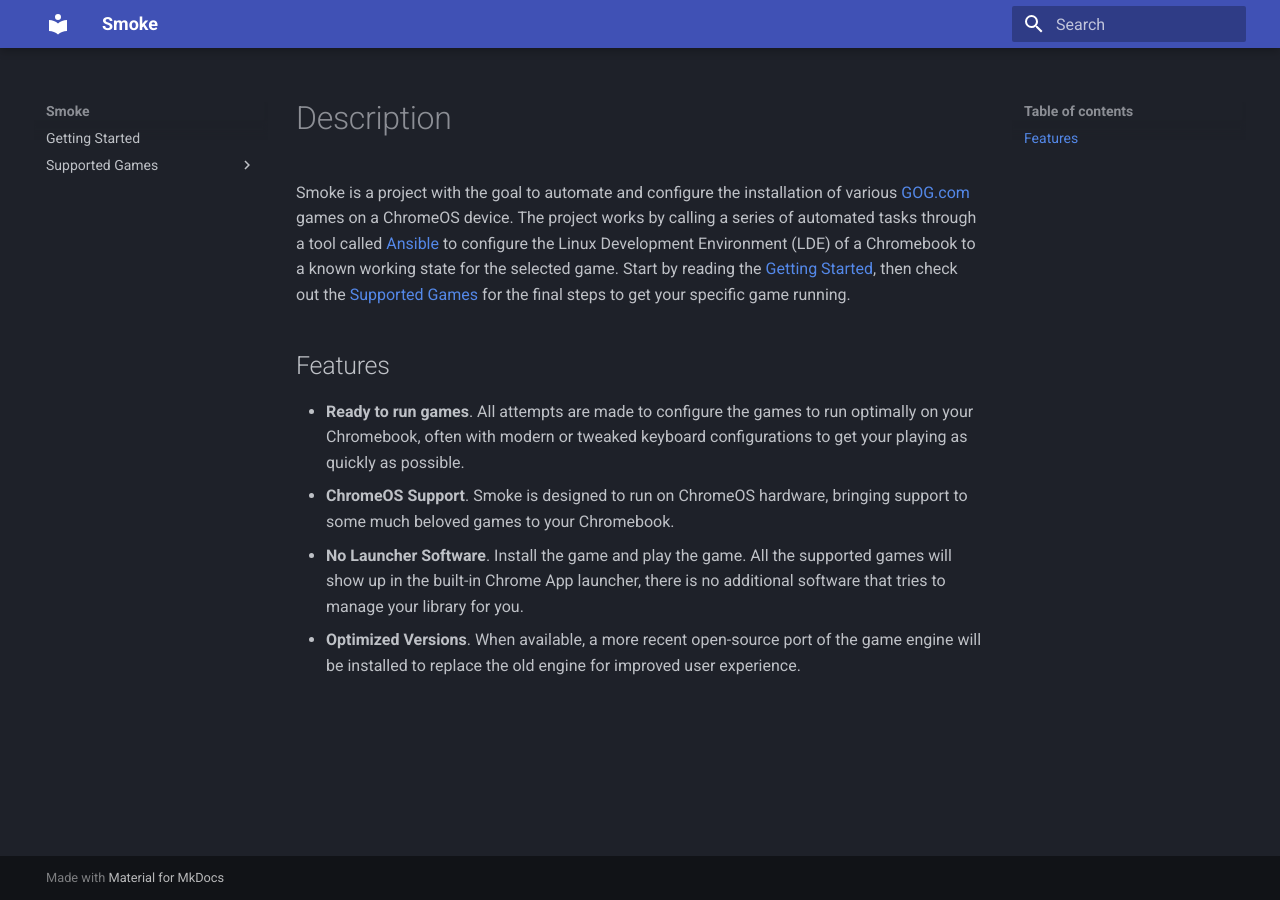
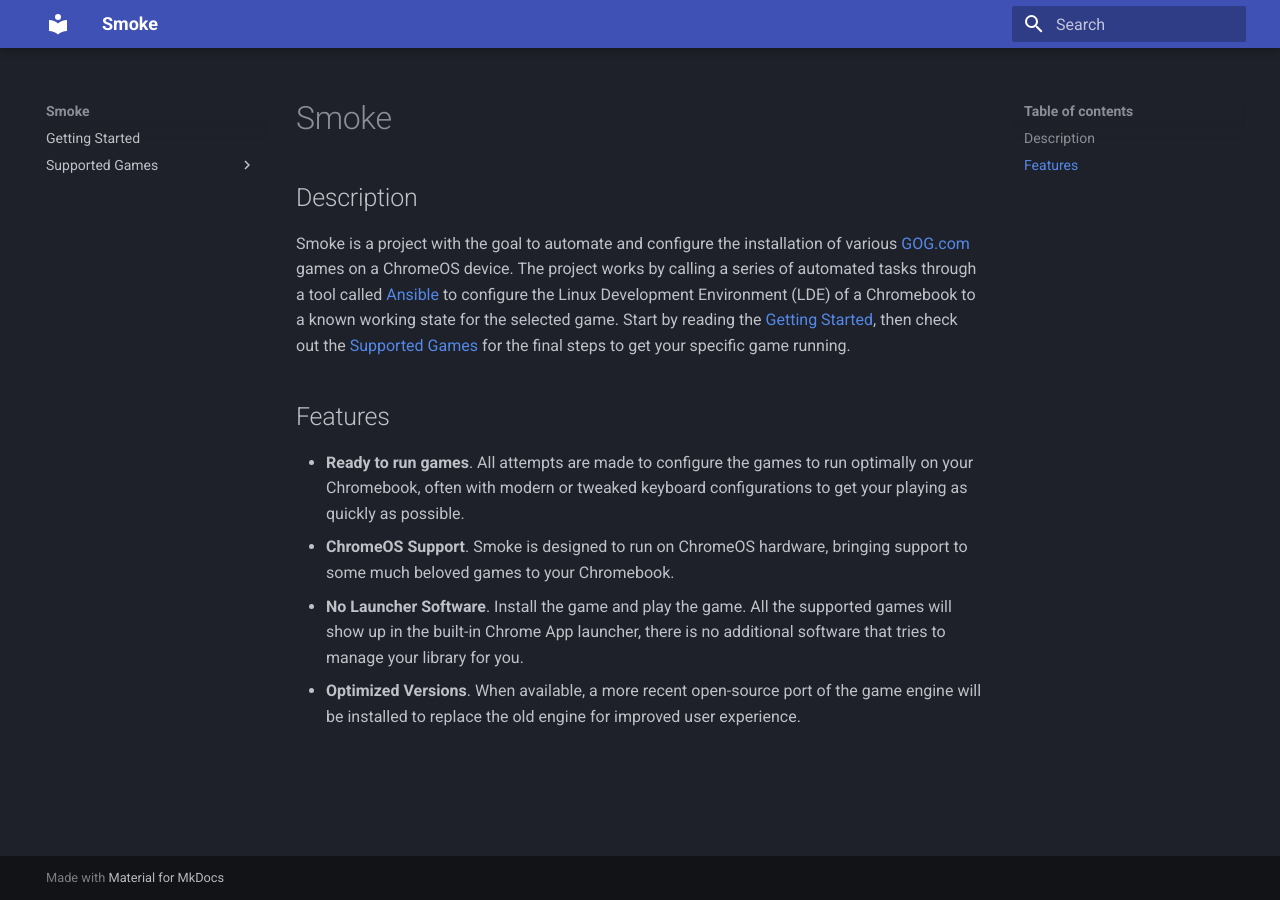
Before and after one commit to gooseberry/smoke, an MkDocs documentation site: the page built from docs/index.md, in a window 1280 px wide. Built offline with MkDocs 1.6.1 and Material for MkDocs 9.7.7, drawn with Linux system fonts in a browser that asks for light colours.

```diff
--- a/docs/index.md
+++ b/docs/index.md
@@ -1,4 +1,6 @@
-# Description
+# Smoke
+
+## Description
 Smoke is a project with the goal to automate and configure the installation of various [GOG.com](https://gog.com) games on a ChromeOS device.  The project works by calling a series of automated tasks through a tool called [Ansible](https://docs.ansible.com) to configure the Linux Development Environment (LDE) of a Chromebook to a known working state for the selected game.  Start by reading the [[Getting Started]], then check out the [[Supported Games]] for the final steps to get your specific game running.
 
 ## Features
--- a/mkdocs.yml
+++ b/mkdocs.yml
@@ -31,3 +31,6 @@
 markdown_extensions:
     - admonition
     - wikilinks
+    - pymdownx.superfences
+    - pymdownx.tabbed:
+        alternate_style: true
```
Also changed, not shown: docs/getting-started.md (+2 -0 lines).
